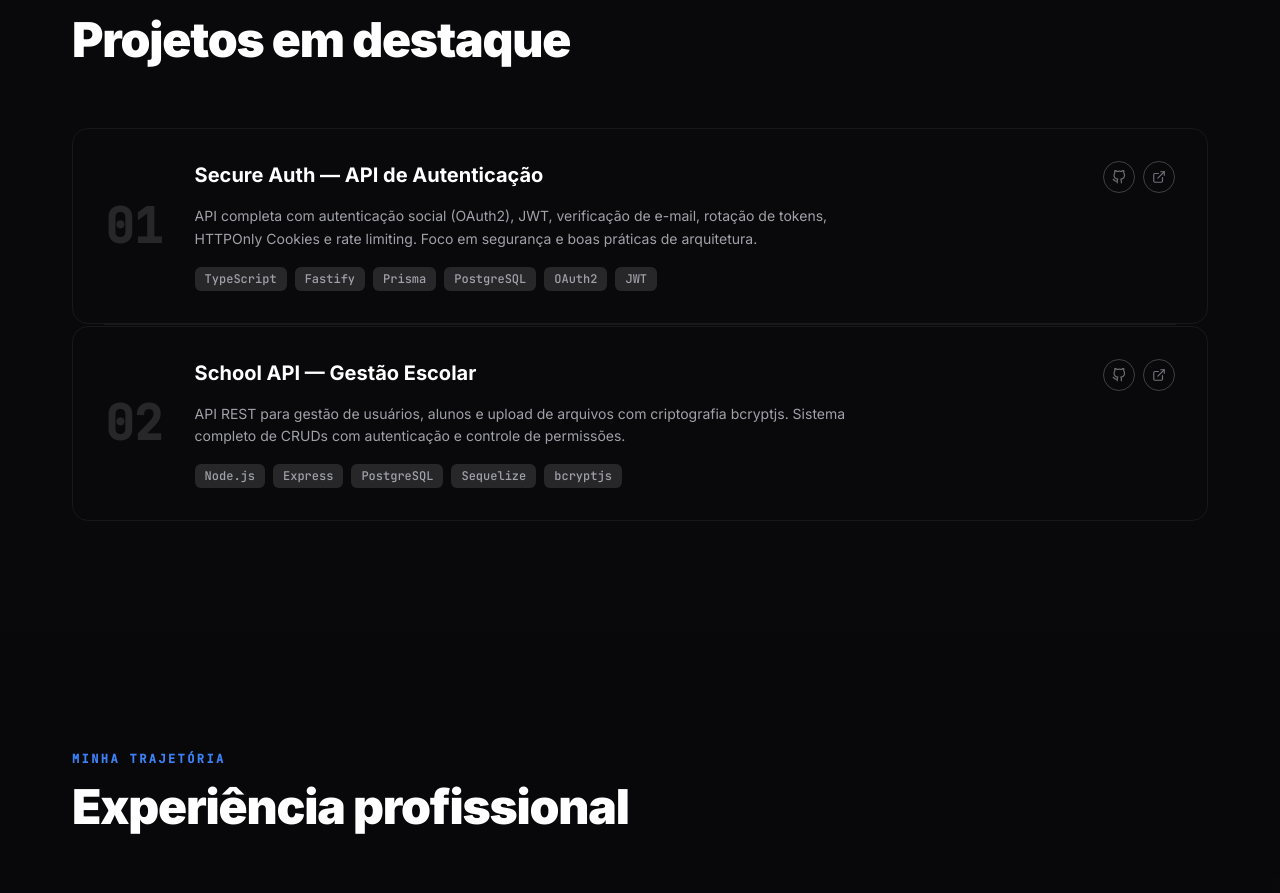
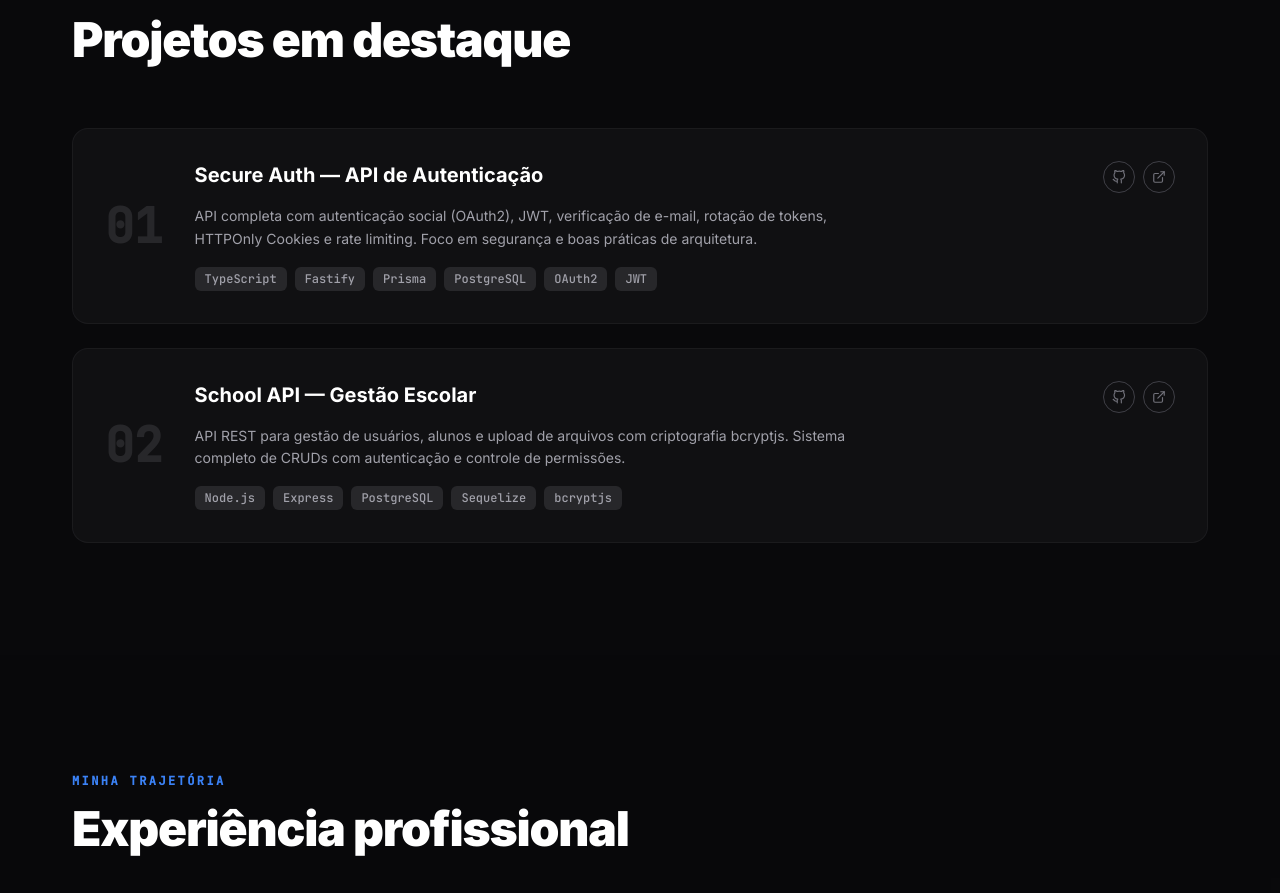
Before and after one commit to cardosoGu/Portfolio-CardosoBackEnd, a Next.js app: page / in a window 1280 px wide. Shown: the part 2425-3318 px from the top of the page. Built offline with nearby package versions, Linux system fonts and the light colour scheme.

Commit message:
added space between projects

```diff
--- a/src/components/Projects.tsx
+++ b/src/components/Projects.tsx
@@ -69,7 +69,8 @@ export default function Projects() {
           </h2>
         </motion.div>
 
-        <div className="space-y-px">
+        {/* Mudei de space-y-px para space-y-6 */}
+        <div className="space-y-6">
           {projects.map((project, i) => (
             <motion.div
               key={project.number}
@@ -83,13 +84,15 @@ export default function Projects() {
               <div
                 className={`
                   flex flex-col lg:flex-row lg:items-center gap-4 lg:gap-8 p-6 lg:p-8
-                  border border-transparent rounded-2xl cursor-default transition-all duration-300
-                  ${hovered === project.number
-                    ? 'bg-white dark:bg-zinc-900 border-zinc-200 dark:border-zinc-800 shadow-lg shadow-black/5 dark:shadow-black/30'
-                    : 'border-zinc-100 dark:border-zinc-900'}
+                  border rounded-2xl cursor-default transition-all duration-300
+                  ${
+                    hovered === project.number
+                      ? 'bg-white dark:bg-zinc-900 border-zinc-200 dark:border-zinc-800 shadow-lg shadow-black/5 dark:shadow-black/30'
+                      : 'bg-zinc-50/50 dark:bg-zinc-900/50 border-zinc-100 dark:border-zinc-800/50'
+                  }
                 `}
               >
-                <span className="font-mono text-4xl lg:text-5xl font-black text-zinc-100 dark:text-zinc-800 group-hover:text-blue-500/20 transition-colors duration-300 select-none shrink-0 leading-none">
+                <span className="font-mono text-4xl lg:text-5xl font-black text-zinc-200 dark:text-zinc-800 group-hover:text-blue-500/30 transition-colors duration-300 select-none shrink-0 leading-none">
                   {project.number}
                 </span>
 
@@ -136,10 +139,6 @@ export default function Projects() {
                   </div>
                 </div>
               </div>
-
-              {i < projects.length - 1 && (
-                <div className="h-px bg-zinc-100 dark:bg-zinc-900 mx-8" />
-              )}
             </motion.div>
           ))}
         </div>
```
